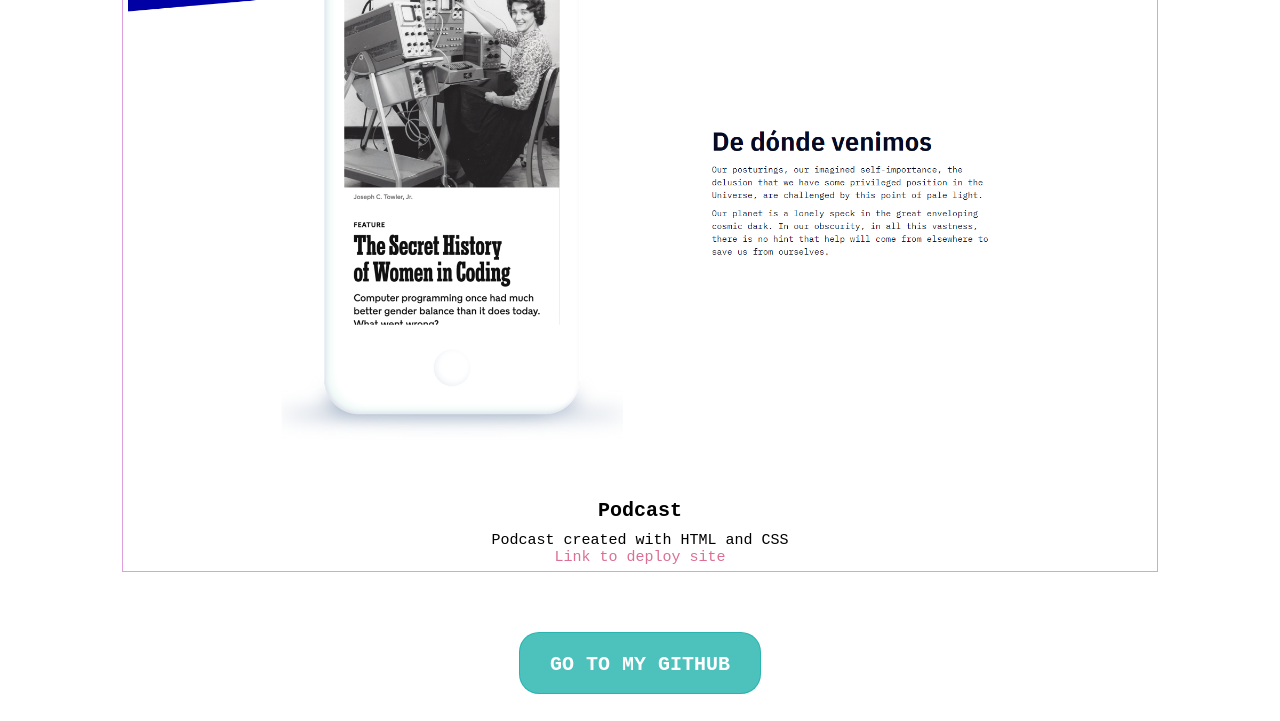
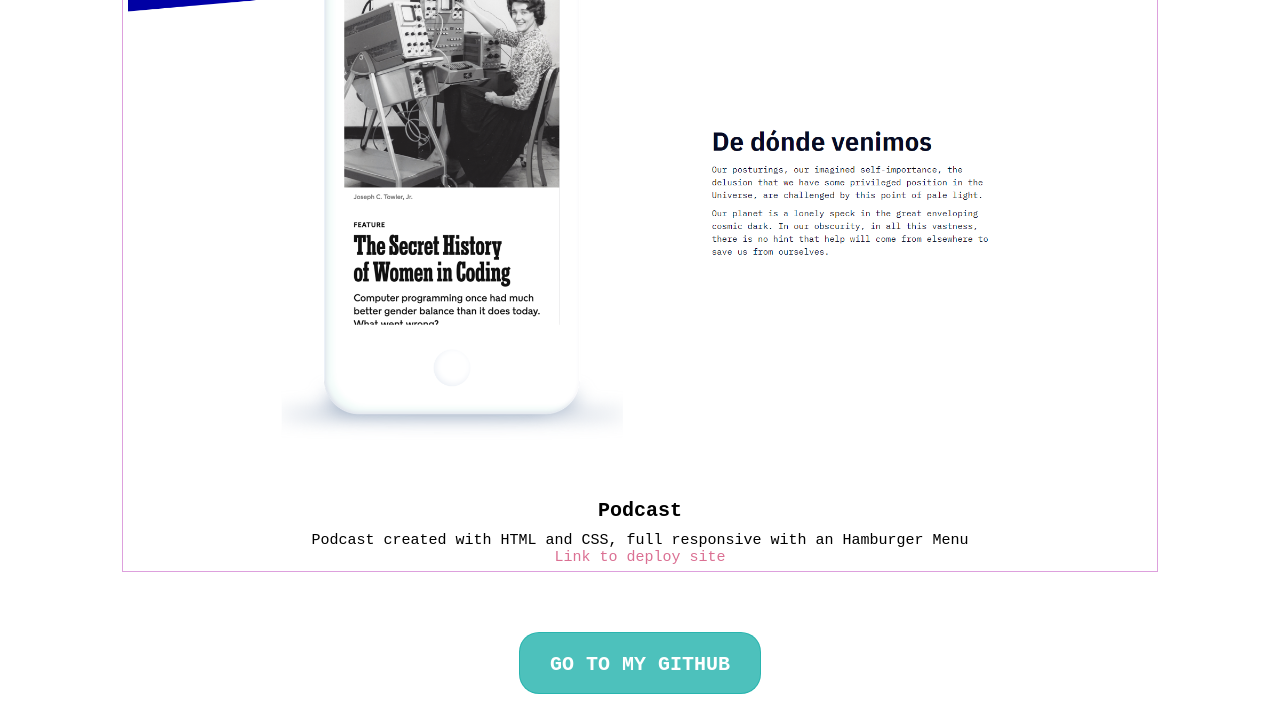
Before and after one commit to Phoebe-WD/portfolio, a website: page Projects.html in a window 1280 px wide. Shown: the part 5709-6430 px from the top of the page. Drawn offline with Linux system fonts and the light colour scheme.

Commit message:
update description of the project

```diff
--- a/Projects.html
+++ b/Projects.html
@@ -114,7 +114,10 @@
         <div class="projects-container__card" id="card-7">
           <img src="./img/podcast.png" alt="project7" />
           <h3>Podcast</h3>
-          <p>Podcast created with HTML and CSS</p>
+          <p>
+            Podcast created with HTML and CSS, full responsive with an Hamburger
+            Menu
+          </p>
           <a
             href="https://phoebe-wd.github.io/proyecto-sprint1/"
             target="_blank"
```
